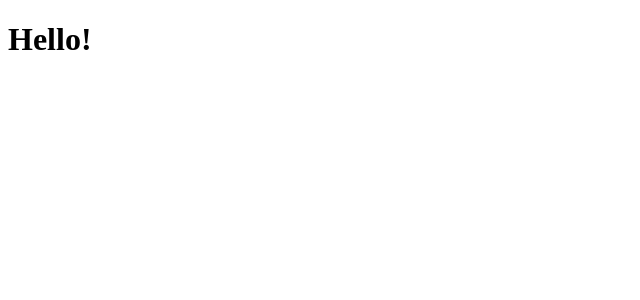
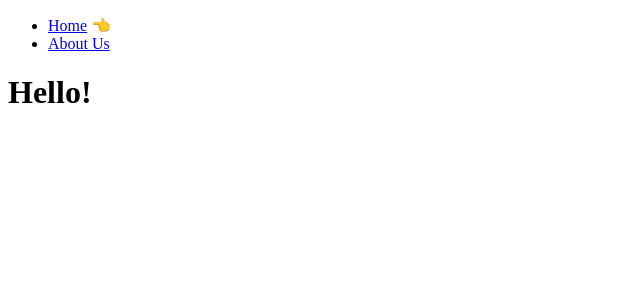
Before and after one commit to minami-cs/learn-nextjs14, a Next.js app: page / in a window 1280 px wide. Shown: the top 300 px of the page, without its empty margins (0-640 px from the left). Built offline with nearby package versions, Linux system fonts and the light colour scheme.

Commit message:
feat: 네비게이션 바 컴포넌트 생성하여 적용

```diff
--- a/app/page.tsx
+++ b/app/page.tsx
@@ -1,5 +1,13 @@
 // next는 실행시 무조건 app 폴더 안의 page.tsx를 먼저 참조한다
+
+import Navigation from "../components/navigation";
+
 // 여기가 root
 export default function Page() {  // function naming은 무엇이든 상관없음
-    return <h1>Hello!</h1>
+    return (
+        <div>
+            <Navigation />
+            <h1>Hello!</h1>
+        </div>
+    )
 }
--- /dev/null
+++ b/components/navigation.tsx
@@ -0,0 +1,22 @@
+"use client"
+
+import Link from "next/link";
+import { usePathname } from "next/navigation";
+
+export default function Navigation() {
+    const path = usePathname(); // usePathname() hook은 클라이언트 컴포넌트에서만 사용가능
+
+    return (
+        <nav>
+            <ul>
+                <li>
+                    {/* 링크를 걸 때에는 a태그 대신 Link를 이용한다. 이동할 링크는 href 이용 */}
+                    <Link href="/">Home</Link> {path === "/" ? "👈" : ""}
+                </li>
+                <li>
+                    <Link href="/about-us">About Us</Link> {path === "/about-us" ? "👈" : ""}
+                </li>
+            </ul>
+        </nav>
+    )
+}
```
Also changed, not shown: app/about-us/page.tsx (+7 -2 lines), app/not-found.tsx (+8 -1 lines).
